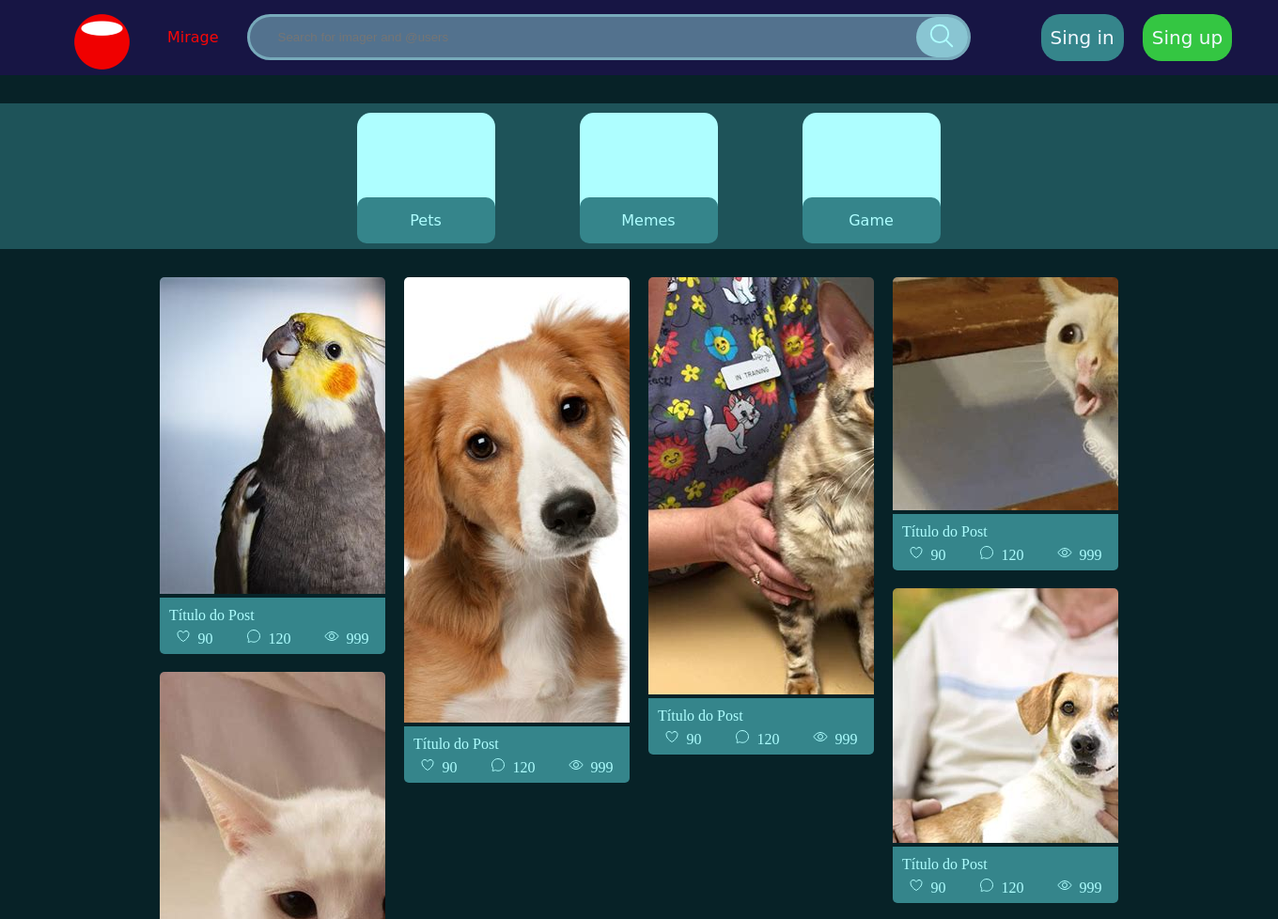
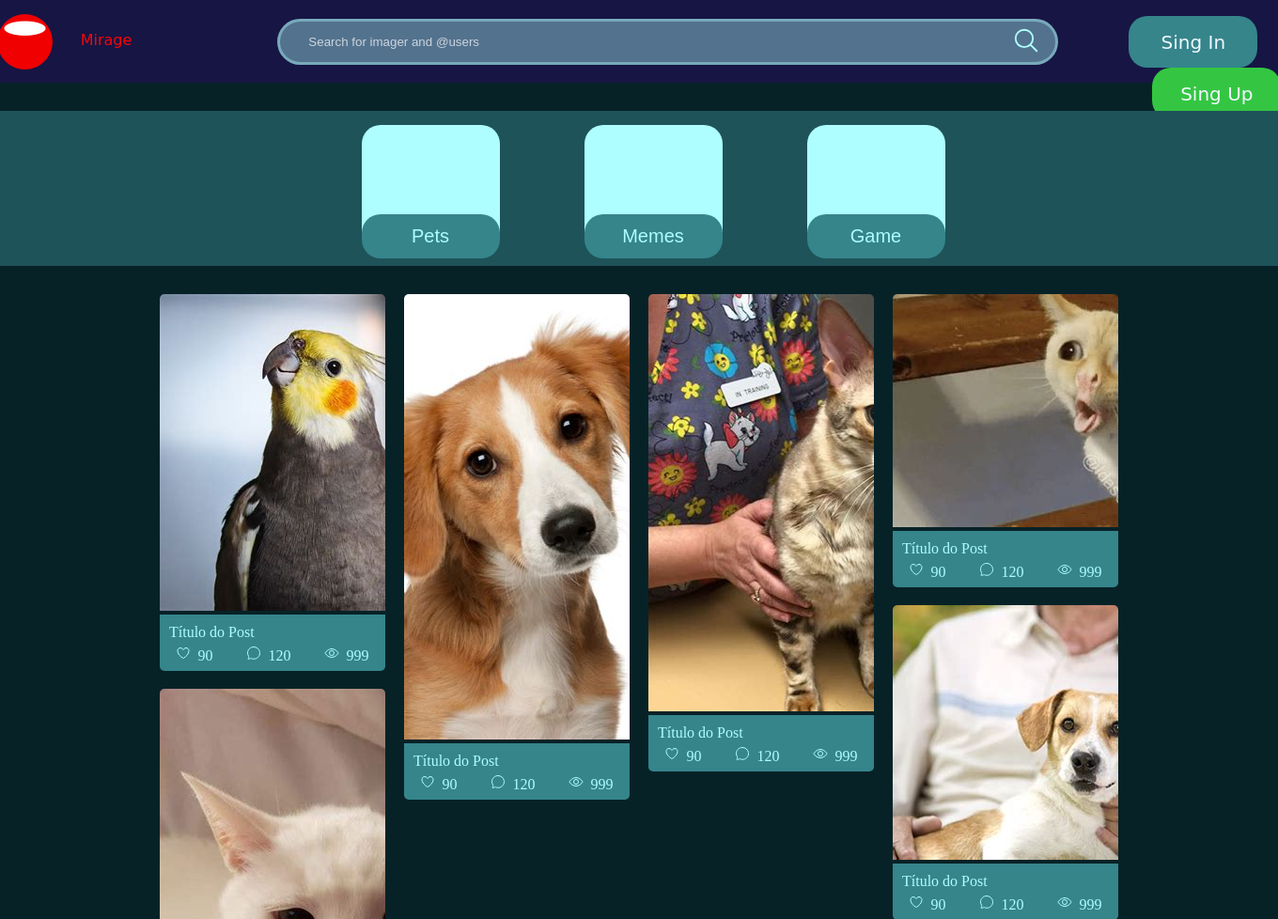
Before and after one commit to Kaioh95/mirage, a PHP site: page / in a window 1360 px wide; the page is wider, and only the part inside the window is pictured. Shown: the top 978 px of that part at 94% size. Run offline with PHP 8.4, Linux system fonts and the light colour scheme.

Commit message:
ajustes para deixar fiel ao desing

```diff
--- a/css/estilo-login.css
+++ b/css/estilo-login.css
@@ -45,6 +45,11 @@
     border-color: #072227;
     outline: 0;
     font-family: cursive;
+    padding-left: 15px;
+}
+
+#user::placeholder{
+    margin-left: 50px;
 }
 
 #sing-in{
--- a/css/estilo.css
+++ b/css/estilo.css
@@ -10,10 +10,8 @@
 .topo{
     background-color: #171544;
     display: inline-flex;
-    width: 100%;
-    height: 50px;
-    margin: auto;
-    padding: 15px;
+    width: 100vw;
+    height: 88px;
     justify-content: center;
 }
 .font{
@@ -26,6 +24,7 @@
 
 .elementos-topo{
     padding-right: 30px;
+    margin-top: 13px;
 }
 
 #logo{
@@ -35,24 +34,26 @@
 .logo{
     display: inline-flex;
     color: #F80707;
+    margin-top: 15px;
 }
 
-p{
-    text-align: center;
-    padding: 10px;
+label{
     font-family: cursive;
-    font-size: 100%;
     line-height: 29px;
-    padding-left: 10px;
 }
 
-.pesquisar{
+.pesquisar, select:focus, textarea:focus{
     border: 3px solid rgba(174, 254, 255, 0.4);
-    width: 734px;
+    width: 795px;
     background-color: rgba(174, 254, 255, 0.4);
     height: 43px;
     border-radius: 50px;
     padding-left: 30px;
+    outline: 0;
+}
+
+.pesquisar::placeholder{
+    color: rgba(255, 255, 255, 0.7);
 }
 
 .btn-pesquisar{
@@ -60,7 +61,8 @@
     top: 3px;
     display: inline-block;
     position: relative;
-    background-color: rgba(174, 254, 255, 0.6);
+    background-color: transparent;
+    cursor: pointer;
     color: #AEFEFF;
     height: 43px;
     width: 55px;
@@ -70,56 +72,60 @@
     overflow: hidden;
 }
 
-.btn-pesquisar:hover {
+/* .btn-pesquisar:hover {
     background-color: rgba(174, 254, 255, 0.8);
-}
+} */
 
 .barra-de-busca{
-    padding-left: 0px;
+    padding-left: 125px;
     display: inline-flex;
+    margin-top: 20px;
 }
 
 .login-area{ /* Kaio Henrique */
     margin-left: 20px;
-    padding-top: none;
-    display: inline-flex;
+    margin-top: 17px;
     justify-content: center;
 }
 
-#in{
+#button-sing-in{
     background-color: #35858B;
     font-size: 20px;
-    padding: 0px;
     border-radius: 20px;
     border: none;
     outline: none;
     overflow: hidden;
     color: aliceblue;
+    height: 55px;
+    width: 137px;
+    cursor: pointer;
 }
-#in:hover {
+#button-sing-in:hover {
     background-color: #346568;
 }
 
-#up{
+#button-sing-up{
     background-color: #34C642;
     font-size: 20px;
-    padding: 0px;
     border-radius: 20px;
     border: none;
     outline: none;
     overflow: hidden;
     color: aliceblue;
-    margin-left: 20px;
+    margin-left: 25px;
+    height: 55px;
+    width: 137px;
+    cursor: pointer;
 }
-#up:hover {
-    background-color: #2da339;
+#button-sing-up:hover {
+    background-color: #24842d;
 }
 
 
 .menu{
     background-color: #1E5359;
     margin-top: 30px;
-    padding: 10px;
+    padding: 15px;
     display: inline-flex;
     width: 100%;
     justify-content: center;
@@ -129,15 +135,26 @@
     height: 135px;
     width: 147px;
     background-color: #AEFEFF;
-    border-radius: 15px;
+    border-radius: 20px;
     margin-left: 45px;
     margin-right: 45px;
 }
 
-.nome-categoria{
+.button-name-category{
+    width: 147px;
+    height: 46.5px;
+    color: #AEFEFF;
+    font-size: 20px;
     background-color: #35858B;
-    border-radius: 10px;
-    margin-top: 90px;
+    margin-top: 95px;
+    cursor: pointer;
+    border: none;
+    border-radius: 20px;
+
+}
+
+.button-name-category:hover{
+    background-color: #346568;
 }
 
 /* ************************** Giovanna ************************** */
--- a/index.html
+++ b/index.html
@@ -18,11 +18,11 @@
                 <img id="logo" src="imagens/logo.png">
                 </a>
 
-                <p class="elementos-topo">Mirage</p>
+                <label class="elementos-topo">Mirage</label>
             </div>
 
             <div class="barra-de-busca">
-                <input class="pesquisar" type="buscar" placeholder="Search for imager and @users">
+                <input class="pesquisar" type="buscar" placeholder="Search for imager and @users" style="color: aliceblue;">
 
                 <button class="btn-pesquisar">
                     <ion-icon style="width: 30px; height: 30px;" name="search-outline"></ion-icon>
@@ -30,9 +30,9 @@
             </div>
 
             <div class="login-area" >
-                <button id="in"><p>Sing in</p> </button>
+                <a href="login.html"><button id="button-sing-in" style="font-family: cursive;">Sing In</button></a>
 
-                <button id="up"><p>Sing up</p></button>
+                <a href="login.html"><button id="button-sing-up" style="font-family: cursive;">Sing Up</button></a>
             </div>
 
         </div>
@@ -40,24 +40,15 @@
         <div >
             <div class="menu">
                 <div class="categorias-menu">
-                    <div class="nome-categoria">
-                        <p style="color: #AEFEFF;">Pets</p>
-                    </div>
-
+                    <button class="button-name-category">Pets</button>
                 </div>
 
                 <div class="categorias-menu">
-                    <div class="nome-categoria">
-                        <p style="color: #AEFEFF;">Memes</p>
-                    </div>
-
+                    <button class="button-name-category">Memes</button>
                 </div>
 
                 <div class="categorias-menu">
-                    <div class="nome-categoria">
-                        <p style="color: #AEFEFF;">Game</p>
-                    </div>
-
+                    <button class="button-name-category">Game</button>
                 </div>
 
             </div>
--- a/login.html
+++ b/login.html
@@ -16,7 +16,7 @@
                     <input id="user" type="text" placeholder="Username" style="color: aliceblue; size: 25px;">
                     <input id="password" type="password" placeholder="Password" style="color: aliceblue; size: 25px;">
                 </form>
-                <a href="index.html"><button id="sing-in" style="color: aliceblue;">Sing In</button></a>
+                <a href="index.html"><button id="sing-in" style="color: aliceblue; cursor: pointer;">Sing In</button></a>
             </div>
         </div>
     </body>
```
